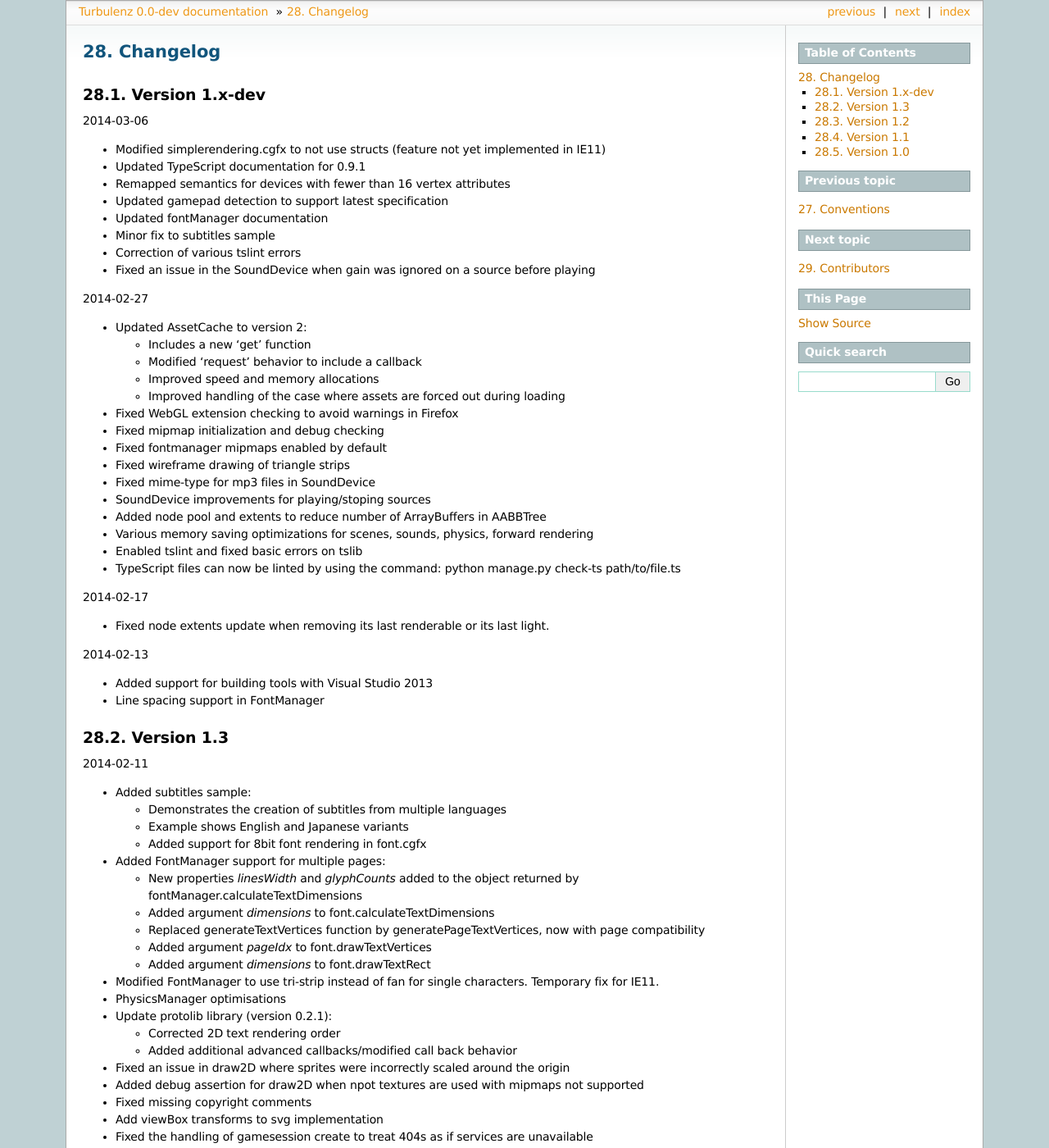
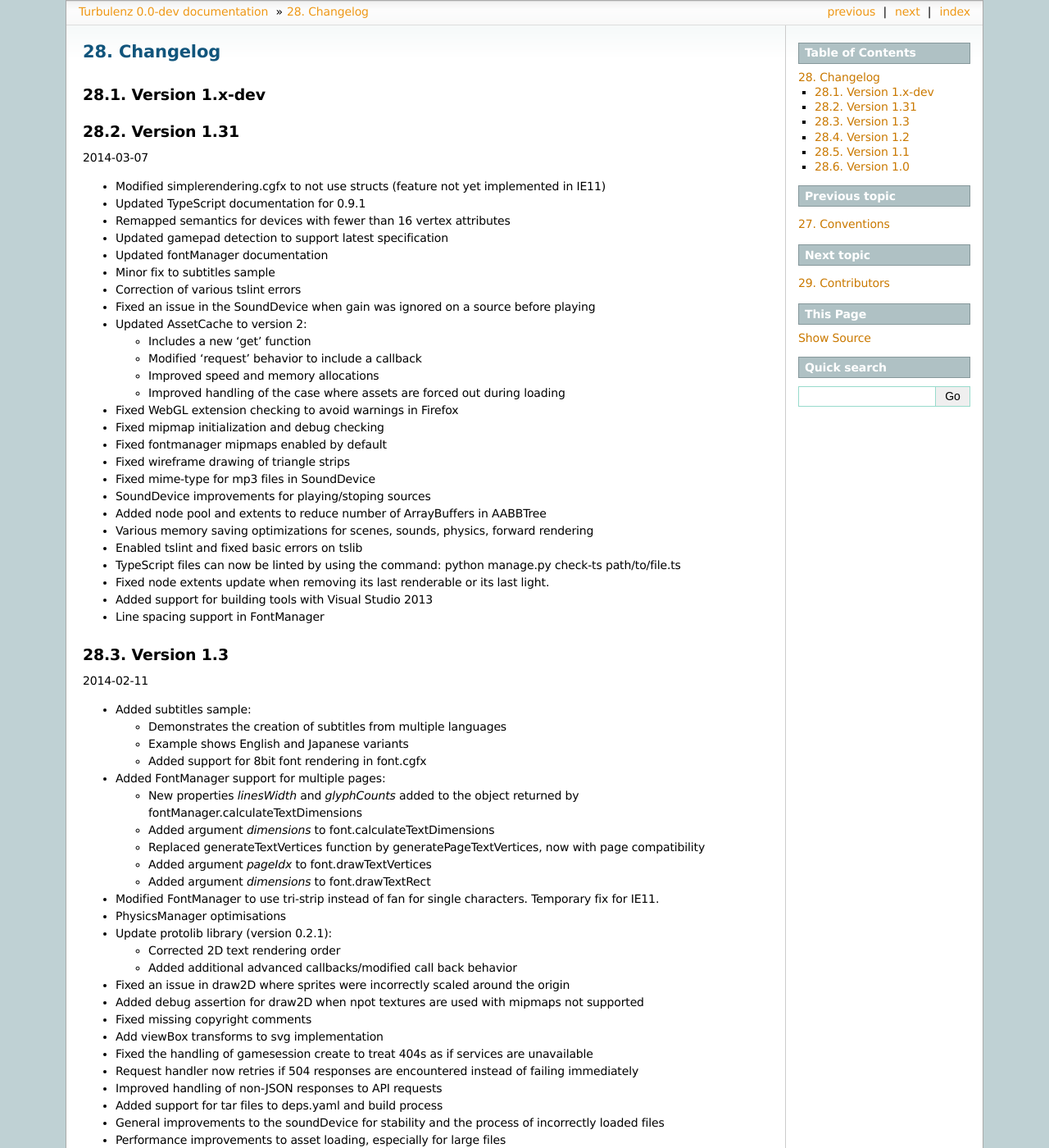
Before and after one commit to turbulenz/turbulenz_engine, a Sphinx documentation site: the page built from docs/source/changelog.rst, in a window 1280 px wide and 1400 px high. Shown: the whole window at 82% size. Built offline with Sphinx 7.4.7, drawn with Linux system fonts in a browser that asks for light colours; some of the changed text lies outside the part shown.

Commit message:
Bumped the version number of the open source engine in the docs

```diff
--- a/docs/source/changelog.rst
+++ b/docs/source/changelog.rst
@@ -10,7 +10,10 @@ Changelog
 Version 1.x-dev
 ---------------
 
-2014-03-06
+Version 1.31
+------------
+
+2014-03-07
 
 - Modified simplerendering.cgfx to not use structs (feature not yet implemented in IE11)
 - Updated TypeScript documentation for 0.9.1
@@ -20,9 +23,6 @@ Version 1.x-dev
 - Minor fix to subtitles sample
 - Correction of various tslint errors
 - Fixed an issue in the SoundDevice when gain was ignored on a source before playing
-
-2014-02-27
-
 - Updated AssetCache to version 2:
 
   * Includes a new 'get' function
@@ -41,13 +41,7 @@ Version 1.x-dev
 - Enabled tslint and fixed basic errors on tslib
 - TypeScript files can now be linted by using the command:
   python manage.py check-ts path/to/file.ts
-
-2014-02-17
-
 - Fixed node extents update when removing its last renderable or its last light.
-
-2014-02-13
-
 - Added support for building tools with Visual Studio 2013
 - Line spacing support in FontManager
 
--- a/docs/source/release_notes/release_notes_0.28.0.rst
+++ b/docs/source/release_notes/release_notes_0.28.0.rst
@@ -15,7 +15,7 @@ Packaged Components
 
 The following versions of Turbulenz products are packaged in this SDK:
 
-* turbulenz_engine - 1.3
+* turbulenz_engine - 1.31
 * turbulenz_tools - 1.0.5
 * turbulenz_local - 1.1.4
 
```
